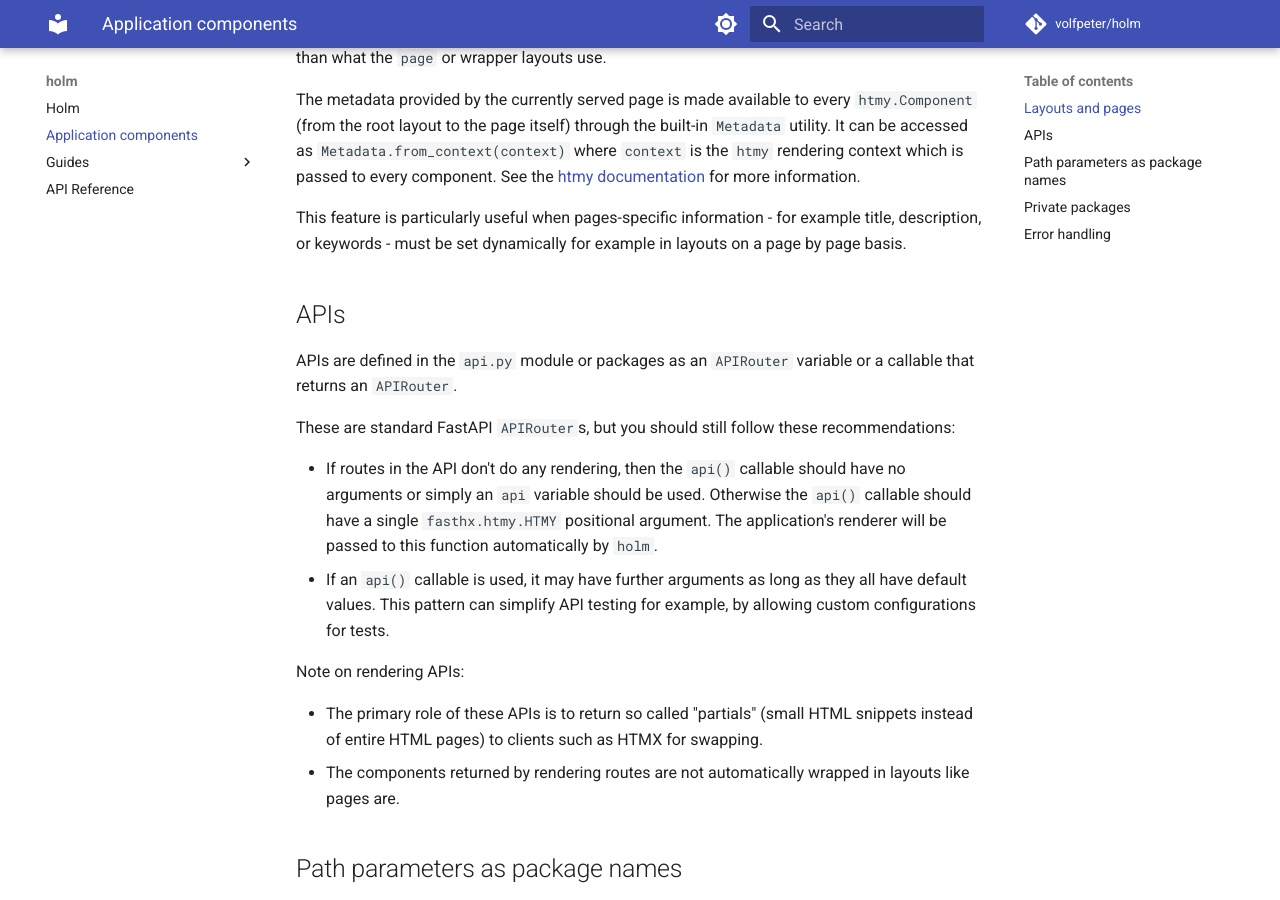
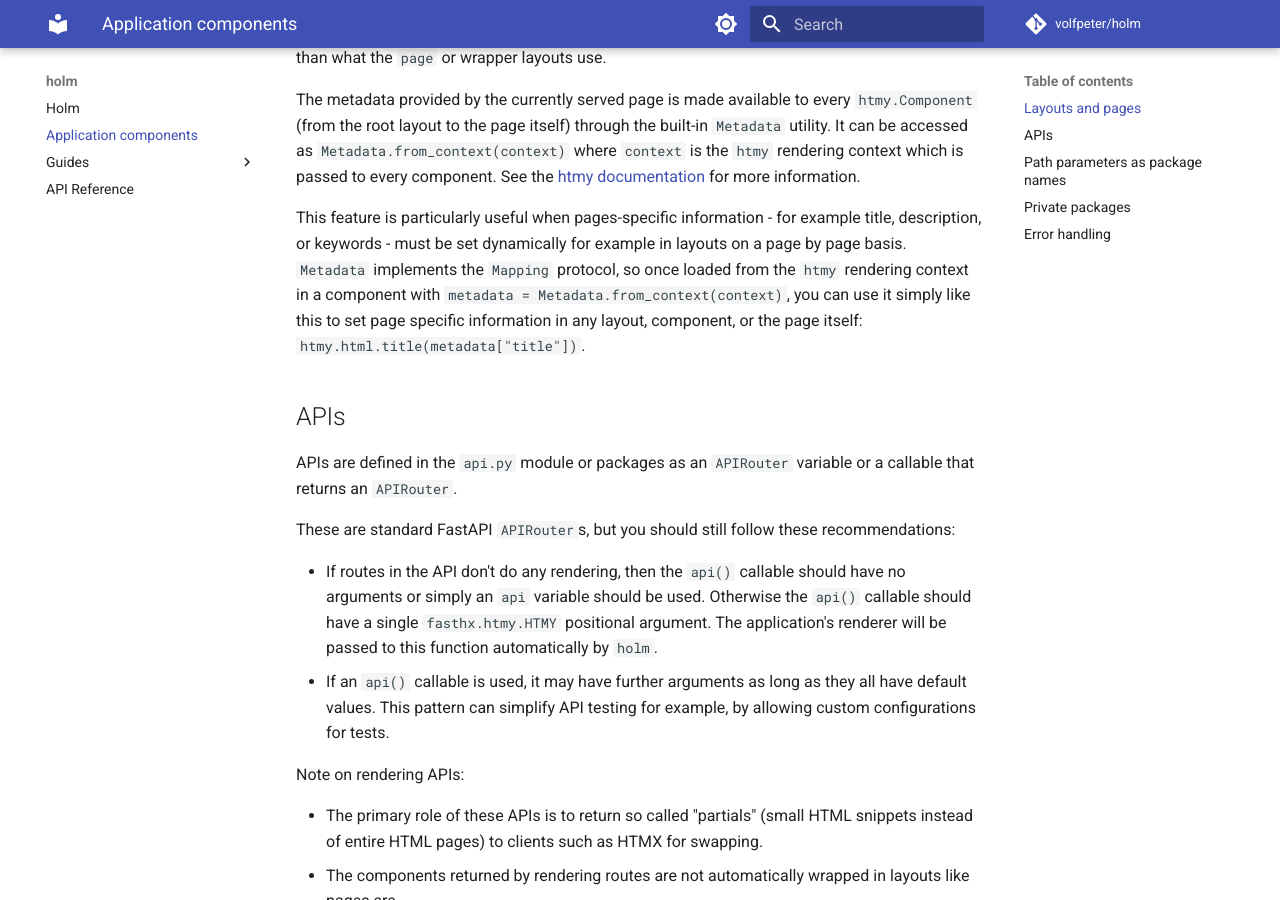
Before and after one commit to volfpeter/holm, an MkDocs documentation site: the page built from docs/application-components.md, in a window 1280 px wide and 900 px high, scrolled down 1313 px. Built offline with MkDocs 1.6.1 and Material for MkDocs 9.7.7, drawn with Linux system fonts in a browser that asks for light colours; comment, search, counter and statistics services are not loaded.

Commit message:
docs: improve metadata documentation

```diff
--- a/docs/application-components.md
+++ b/docs/application-components.md
@@ -32,7 +32,7 @@
 
 The metadata provided by the currently served page is made available to every `htmy.Component` (from the root layout to the page itself) through the built-in `Metadata` utility. It can be accessed as `Metadata.from_context(context)` where `context` is the `htmy` rendering context which is passed to every component. See the [htmy documentation](https://volfpeter.github.io/htmy/#context) for more information.
 
-This feature is particularly useful when pages-specific information - for example title, description, or keywords - must be set dynamically for example in layouts on a page by page basis.
+This feature is particularly useful when pages-specific information - for example title, description, or keywords - must be set dynamically for example in layouts on a page by page basis. `Metadata` implements the `Mapping` protocol, so once loaded from the `htmy` rendering context in a component with `metadata = Metadata.from_context(context)`, you can use it simply like this to set page specific information in any layout, component, or the page itself: `htmy.html.title(metadata["title"])`.
 
 ## APIs
 
```
